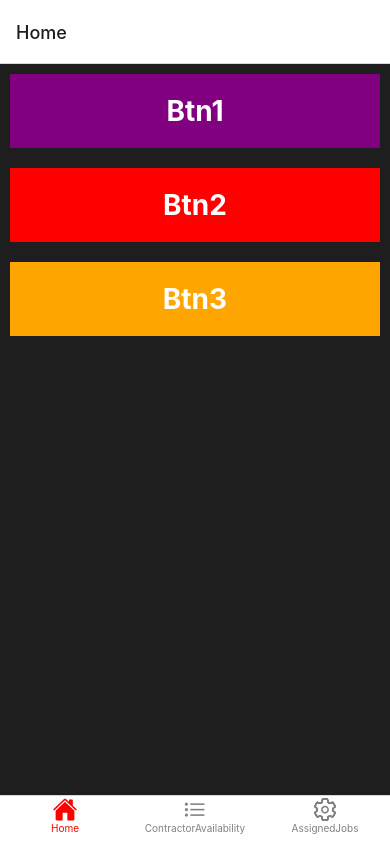
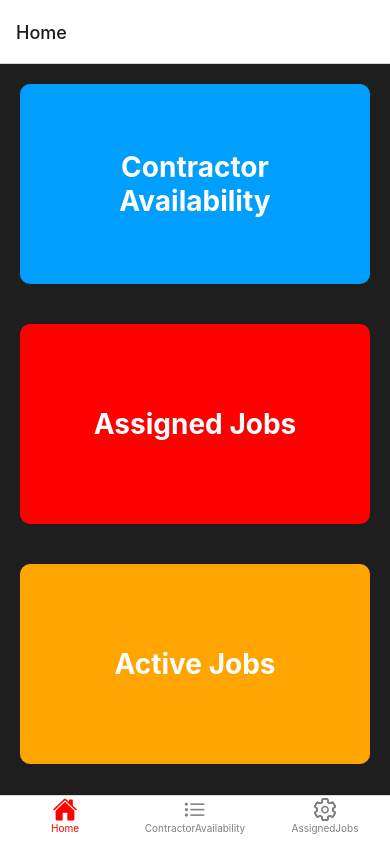
Before and after one commit to FlintySnail2/BIT-Field-Services-App, a React Native app: screen / in a window 390 px wide. Built offline with nearby package versions, Linux system fonts and the light colour scheme.

Commit message:
Rough home layout and navigation

```diff
--- a/src/styles/externalStyle.js
+++ b/src/styles/externalStyle.js
@@ -4,30 +4,20 @@ const externalStyle=StyleSheet.create({
 
     //********* HOMEPAGE ***********
 
-    rowBtn:{
+    contBtn:{
         flexDirection:'row',
-        justifyContent:'space-between',
-        padding:10
+
+        padding:20
     },
 
-    rowBtn1:{
+    rowBtn:{
         flex:1,
-        backgroundColor:'purple',
-        padding:20,
-        justifyContent:'space-between'
-        },
-
-    rowBtn2:{
-        flex:1,
-        backgroundColor:'red',
-        padding:20,
-        justifyContent:'space-between'
-        },
-        rowBtn3:{
-            flex:1,
-            backgroundColor: 'orange',
-            padding:20,
-            justifyContent:'space-between'
+        margin: 'auto',
+        padding:40,
+        height: 200,
+        border: 1,
+        borderRadius: 10,
+        justifyContent:'space-evenly'
         },
 
     textStyle:{
--- a/src/views/Home.js
+++ b/src/views/Home.js
@@ -1,31 +1,45 @@
-import * as React from 'react';
-import {View, Text} from 'react-native';
+import {View, Text, TouchableOpacity} from 'react-native';
+import React, { Component } from 'react';
 import externalStyle from '../styles/externalStyle.js';
 
-export default function Home({navigation}){
+class Home extends Component{
+    render(){
         return(
                 <View style={externalStyle.screenBg}>
 
                     {/* ROW ONE */}
-            <View style={externalStyle.rowBtn}>
-                <View style={externalStyle.rowBtn1}>
-                    <Text style={externalStyle.textStyle}>Btn1</Text>
-                </View>
+                    <View style={externalStyle.contBtn}>
+                        <TouchableOpacity style={[externalStyle.rowBtn,{
+                                        backgroundColor:'#009eff'}]}
+                                        onPress={()=>{
+                                        this.props.navigation.navigate('ContractorAvailability')
+                                }}>
+                            <Text style={externalStyle.textStyle}>Contractor Availability</Text>
+                        </TouchableOpacity>
                     </View>
 
                     {/* ROW TWO */}
-            <View style={externalStyle.rowBtn}>
-                <View style={externalStyle.rowBtn2}>
-                    <Text style={externalStyle.textStyle}>Btn2</Text>
-                </View>
+                    <View style={externalStyle.contBtn}>
+                        <TouchableOpacity style={[externalStyle.rowBtn, {
+                                        backgroundColor:'red'}]}
+                                        onPress={()=>{
+                                            this.props.navigation.navigate('AssignedJobs');
+                                        }}>
+                            <Text style={externalStyle.textStyle}>Assigned Jobs</Text>
+                        </TouchableOpacity>
                     </View>
 
                     {/* ROW THREE */}
-            <View style={externalStyle.rowBtn}>
-                <View style={externalStyle.rowBtn3}>
-                    <Text style={externalStyle.textStyle}>Btn3</Text>
+                    <View style={externalStyle.contBtn}>
+                        <View style={[externalStyle.rowBtn,
+                                {backgroundColor:'orange'
+                            }]}>
+                            <Text style={externalStyle.textStyle}>Active Jobs</Text>
                         </View>
                     </View>
                 </View>
             )
     }
+}
+
+export default Home;
```
Lines whose indentation alone changed are shown as unchanged.
